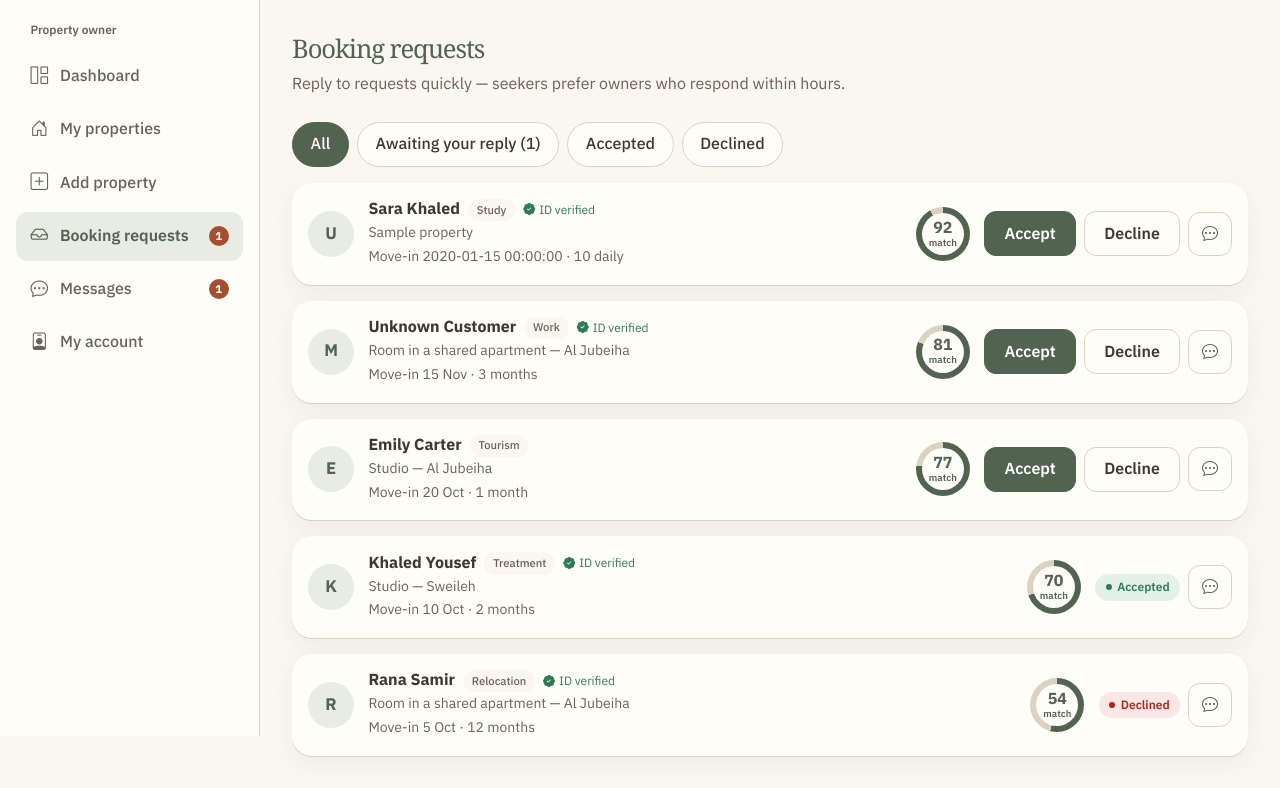
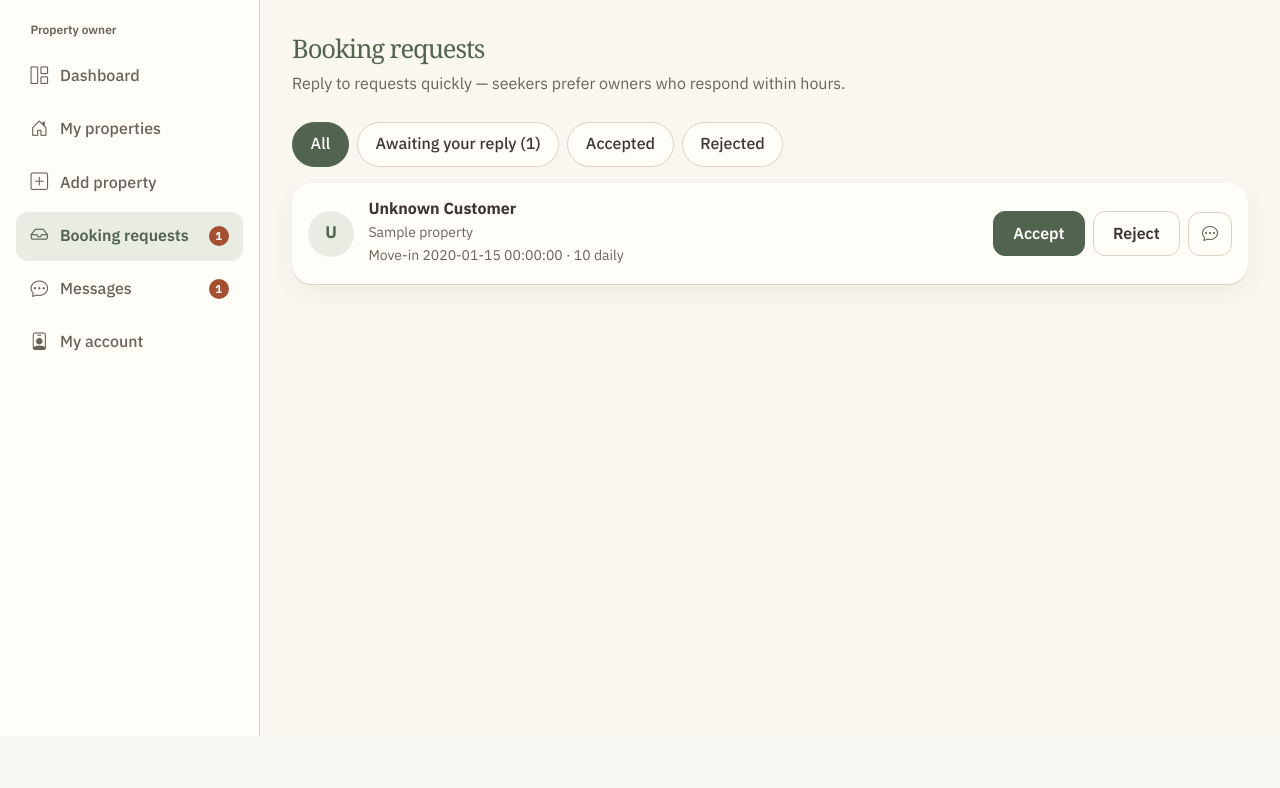
Before and after one commit to DanaJamalAlhawari/Real-Estate-Project, a Laravel app: page /owner/requests in a window 1280 px wide. Shown: the part 64-852 px from the top of the page. After the commit the page ends 800 px from the top, so only its background shows below. Run offline with Laravel 12, Linux system fonts and the light colour scheme; tables that the repository leaves empty hold one stand-in row (values such as "Sample post").

Commit message:
edit booking requests page

```diff
--- a/app/Http/Controllers/BookingRequestController.php
+++ b/app/Http/Controllers/BookingRequestController.php
@@ -16,6 +16,35 @@ class BookingRequestController extends Controller
             $query->where('agent_id', 1);
         })->with('property', 'tenant')->get();
         return view('owner.requests', ['bookings' => $bookings]);
+    }
+
+    public function accept(Booking $booking)
+    {
+        $booking = Booking::whereHas('property', function ($query) {
+            $query->where('agent_id', 1);
+        })->where('id', $booking->id)->firstOrFail();
+
+        if ($booking->status !== 'pending') {
+            return redirect()->route('owner.requests')->with('error', 'This booking cannot be accepted.');
+        }
+        $booking->status = 'confirmed';
+        $booking->save();
+        return redirect()->route('owner.requests')->with('success', 'Booking accepted successfully.');
+    }
+
+    public function reject(Booking $booking)
+    {
+        $booking = Booking::whereHas('property', function ($query) {
+            $query->where('agent_id', 1);
+        })->where('id', $booking->id)->firstOrFail();
+
+        if ($booking->status !== 'pending') {
+            return redirect()->route('owner.requests')->with('error', 'This booking cannot be rejected.');
+        }
+
+        $booking->status = 'cancelled';
+        $booking->save();
+        return redirect()->route('owner.requests')->with('success', 'Booking rejected successfully.');
     }
 
     /**
--- a/resources/views/owner/requests.blade.php
+++ b/resources/views/owner/requests.blade.php
@@ -174,21 +174,21 @@
           class="btn-check"
           name="status"
           id="rfAccepted"
-          value="accepted" />
+          value="confirmed" />
         <label class="chip-select py-2" for="rfAccepted">Accepted</label>
         <input
           type="radio"
           class="btn-check"
           name="status"
           id="rfRejected"
-          value="rejected" />
-        <label class="chip-select py-2" for="rfRejected">Declined</label>
+          value="cancelled" />
+        <label class="chip-select py-2" for="rfRejected">Rejected</label>
       </div>
 
       <!-- Request list -->
       <div class="d-flex flex-column gap-3" id="requestsList">
         @forelse ($bookings as $booking)
-        <!-- Request 1 -->
+        <!-- Request  -->
         <article
           class="panel request-row"
           data-request="{{ $booking->id }}"
@@ -198,9 +198,9 @@
           </span>
           <div class="flex-main">
             <div class="d-flex flex-wrap align-items-center gap-2">
-              <h2 class="request-row__name">Sara Khaled</h2>
-              <span class="badge-soft ms-0">Study</span>
-              <span class="verified-note"><i class="bi bi-patch-check-fill"></i>ID verified</span>
+              <h2 class="request-row__name">
+                {{ $booking->tenant->name ?? 'Unknown Customer' }}
+              </h2>
             </div>
             <div class="small text-muted">
               {{ $booking->property->title ?? 'Property unavailable' }}
@@ -210,173 +210,141 @@
               · {{ $booking->duration }} {{ $booking->duration_unit }}
             </div>
           </div>
-          <div class="score-ring" style="--value: 92; --size: 54px">
-            <div class="score-ring__inner">92<small>match</small></div>
-          </div>
           <div class="d-flex flex-wrap align-items-center gap-2">
+
+            @if ($booking->status === 'pending')
+
+            <!-- Accept Button -->
             <button
               type="button"
               class="btn btn-primary"
-              data-action="accept">
+              data-bs-toggle="modal"
+              data-bs-target="#acceptModal{{ $booking->id }}">
               Accept
             </button>
+
+            <!-- Reject Button -->
             <button
               type="button"
               class="btn btn-ghost"
-              data-action="reject">
-              Decline
+              data-bs-toggle="modal"
+              data-bs-target="#rejectModal{{ $booking->id }}">
+              Reject
             </button>
+
+            @elseif ($booking->status === 'confirmed')
+            <span class="status status--success">
+              Accepted
+            </span>
+            @elseif ($booking->status === 'cancelled')
+            <span class="status status--danger">
+              Rejected
+            </span>
+            @elseif ($booking->status === 'completed')
+            <span class="status status--success">
+              Completed
+            </span>
+            @endif
+
             <a
               href="{{ route('owner.chat') }}"
               class="btn btn-ghost btn-square text-primary-bt"
-              aria-label="Message Sara Khaled"><i class="bi bi-chat-dots"></i></a>
+              aria-label="Message {{ $booking->tenant?->name ?? 'customer' }}"
+              title="Message {{ $booking->tenant?->name ?? 'customer' }}">
+              <i class="bi bi-chat-dots"></i>
+            </a>
+
           </div>
         </article>
 
-        <!-- Request 2 -->
-        <article
-          class="panel request-row"
-          data-request="2"
-          data-status="pending">
-          <span class="avatar avatar-lg">M</span>
-          <div class="flex-main">
-            <div class="d-flex flex-wrap align-items-center gap-2">
-              <h2 class="request-row__name">
-                {{ $booking->tenant->name ?? 'Unknown Customer' }}
-              </h2>
-              <span class="badge-soft ms-0">Work</span>
-              <span class="verified-note"><i class="bi bi-patch-check-fill"></i>ID verified</span>
+        <!-- confirem Accept -->
+        <div class="modal fade"
+          id="acceptModal{{ $booking->id }}"
+          tabindex="-1"
+          aria-hidden="true">
+
+          <div class="modal-dialog modal-dialog-centered">
+            <div class="modal-content">
+
+              <div class="modal-header">
+                <h5 class="modal-title">Confirm Acceptance</h5>
+                <button type="button"
+                  class="btn-close"
+                  data-bs-dismiss="modal">
+                </button>
               </div>
-            <div class="small text-muted">
-              Room in a shared apartment — Al Jubeiha
+
+              <div class="modal-body">
+                Are you sure you want to accept the booking request from
+                <strong>{{ $booking->tenant?->name ?? 'this customer' }}</strong>?
               </div>
-            <div class="small text-muted">
-              Move-in 15 Nov · 3 months
+
+              <div class="modal-footer">
+                <button type="button"
+                  class="btn btn-ghost"
+                  data-bs-dismiss="modal">
+                  Cancel
+                </button>
+
+                <form action="{{ route('owner.requests.accept', $booking->id) }}"
+                  method="POST">
+                  @csrf
+                  @method('PATCH')
+
+                  <button type="submit" class="btn btn-primary">
+                    Yes, Accept
+                  </button>
+                </form>
+              </div>
+
             </div>
           </div>
-          <div class="score-ring" style="--value: 81; --size: 54px">
-            <div class="score-ring__inner">81<small>match</small></div>
         </div>
-          <div class="d-flex flex-wrap align-items-center gap-2">
-            <button
-              type="button"
-              class="btn btn-primary"
-              data-action="accept">
-              Accept
+
+        <!-- confirem Reject -->
+        <div class="modal fade"
+          id="rejectModal{{ $booking->id }}"
+          tabindex="-1"
+          aria-hidden="true">
+
+          <div class="modal-dialog modal-dialog-centered">
+            <div class="modal-content">
+
+              <div class="modal-header">
+                <h5 class="modal-title">Confirm Rejection</h5>
+                <button type="button"
+                  class="btn-close"
+                  data-bs-dismiss="modal">
                 </button>
-            <button
-              type="button"
+              </div>
+
+              <div class="modal-body">
+                Are you sure you want to reject the booking request from
+                <strong>{{ $booking->tenant?->name ?? 'this customer' }}</strong>?
+              </div>
+
+              <div class="modal-footer">
+                <button type="button"
                   class="btn btn-ghost"
-              data-action="reject">
-              Decline
+                  data-bs-dismiss="modal">
+                  Cancel
                 </button>
-            <a
-              href="{{ route('owner.chat') }}"
-              class="btn btn-ghost btn-square text-primary-bt"
-              aria-label="Message Mohammad Al Ali"><i class="bi bi-chat-dots"></i></a>
+
+                <form action="{{ route('owner.requests.reject', $booking->id) }}"
+                  method="POST">
+                  @csrf
+                  @method('PATCH')
+
+                  <button type="submit" class="btn btn-danger">
+                    Yes, Reject
+                  </button>
+                </form>
               </div>
-        </article>
 
-        <!-- Request 3 -->
-        <article
-          class="panel request-row"
-          data-request="3"
-          data-status="pending">
-          <span class="avatar avatar-lg">E</span>
-          <div class="flex-main">
-            <div class="d-flex flex-wrap align-items-center gap-2">
-              <h2 class="request-row__name">Emily Carter</h2>
-              <span class="badge-soft ms-0">Tourism</span>
-            </div>
-            <div class="small text-muted">
-              Studio — Al Jubeiha
-            </div>
-            <div class="small text-muted">Move-in 20 Oct · 1 month</div>
-          </div>
-          <div class="score-ring" style="--value: 77; --size: 54px">
-            <div class="score-ring__inner">77<small>match</small></div>
-          </div>
-          <div class="d-flex flex-wrap align-items-center gap-2">
-            <button
-              type="button"
-              class="btn btn-primary"
-              data-action="accept">
-              Accept
-            </button>
-            <button
-              type="button"
-              class="btn btn-ghost"
-              data-action="reject">
-              Decline
-            </button>
-            <a
-              href="{{ route('owner.chat') }}"
-              class="btn btn-ghost btn-square text-primary-bt"
-              aria-label="Message Emily Carter"><i class="bi bi-chat-dots"></i></a>
-          </div>
-        </article>
-
-        <!-- Request 4 (accepted) -->
-        <article
-          class="panel request-row"
-          data-request="4"
-          data-status="accepted">
-          <span class="avatar avatar-lg">K</span>
-          <div class="flex-main">
-            <div class="d-flex flex-wrap align-items-center gap-2">
-              <h2 class="request-row__name">Khaled Yousef</h2>
-              <span class="badge-soft ms-0">Treatment</span>
-              <span class="verified-note"><i class="bi bi-patch-check-fill"></i>ID verified</span>
-            </div>
-            <div class="small text-muted">
-              Studio — Sweileh
-            </div>
-            <div class="small text-muted">
-              Move-in 10 Oct · 2 months
             </div>
           </div>
-          <div class="score-ring" style="--value: 70; --size: 54px">
-            <div class="score-ring__inner">70<small>match</small></div>
         </div>
-          <div class="d-flex flex-wrap align-items-center gap-2">
-            <span class="status status--success">Accepted</span>
-            <a
-              href="{{ route('owner.chat') }}"
-              class="btn btn-ghost btn-square text-primary-bt"
-              aria-label="Message Khaled Yousef"><i class="bi bi-chat-dots"></i></a>
-          </div>
-        </article>
 
-        <!-- Request 5 (declined) -->
-        <article
-          class="panel request-row"
-          data-request="5"
-          data-status="rejected">
-          <span class="avatar avatar-lg">R</span>
-          <div class="flex-main">
-            <div class="d-flex flex-wrap align-items-center gap-2">
-              <h2 class="request-row__name">Rana Samir</h2>
-              <span class="badge-soft ms-0">Relocation</span>
-              <span class="verified-note"><i class="bi bi-patch-check-fill"></i>ID verified</span>
-            </div>
-            <div class="small text-muted">
-              Room in a shared apartment — Al Jubeiha
-            </div>
-            <div class="small text-muted">
-              Move-in 5 Oct · 12 months
-            </div>
-          </div>
-          <div class="score-ring" style="--value: 54; --size: 54px">
-            <div class="score-ring__inner">54<small>match</small></div>
-          </div>
-          <div class="d-flex flex-wrap align-items-center gap-2">
-            <span class="status status--danger">Declined</span>
-            <a
-              href="{{ route('owner.chat') }}"
-              class="btn btn-ghost btn-square text-primary-bt"
-              aria-label="Message Rana Samir"><i class="bi bi-chat-dots"></i></a>
-          </div>
-        </article>
         @empty
         <div class="panel text-center p-4">
           <p class="text-muted mb-0">No booking requests found.</p>
@@ -386,4 +354,44 @@
     </section>
   </main>
 </div>
+
+<script>
+  document.addEventListener('DOMContentLoaded', function() {
+
+    const filters = document.querySelectorAll(
+      '#requestFilters input[name="status"]'
+    );
+
+    const bookings = document.querySelectorAll(
+      '#requestsList .request-row'
+    );
+
+    filters.forEach(function(filter) {
+
+      filter.addEventListener('change', function() {
+
+        const selectedStatus = this.value;
+
+        bookings.forEach(function(booking) {
+
+          const bookingStatus = booking.dataset.status;
+
+          if (
+            selectedStatus === 'all' ||
+            bookingStatus === selectedStatus
+          ) {
+            booking.style.display = '';
+          } else {
+            booking.style.display = 'none';
+          }
+
+        });
+
+      });
+
+    });
+
+  });
+</script>
+
 @endsection
--- a/routes/web.php
+++ b/routes/web.php
@@ -183,3 +183,7 @@ Route::delete('/properties/{id}', [PropertyController::class, 'destroy'])
 //Booking Request
 Route::get('/owner/requests',[BookingRequestController::class,'index'])
     ->name('owner.requests');
+Route::patch('/owner/requests/{booking}/accept', [BookingRequestController::class, 'accept'])
+    ->name('owner.requests.accept');
+Route::patch('/owner/requests/{booking}/reject', [BookingRequestController::class, 'reject'])
+    ->name('owner.requests.reject');
```
Lines whose indentation alone changed are shown as unchanged.
